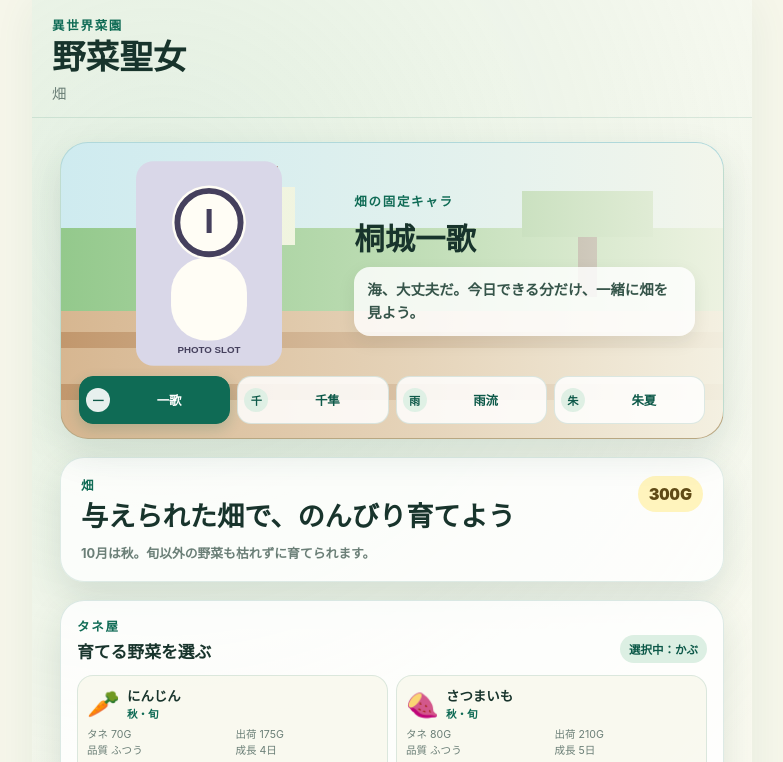
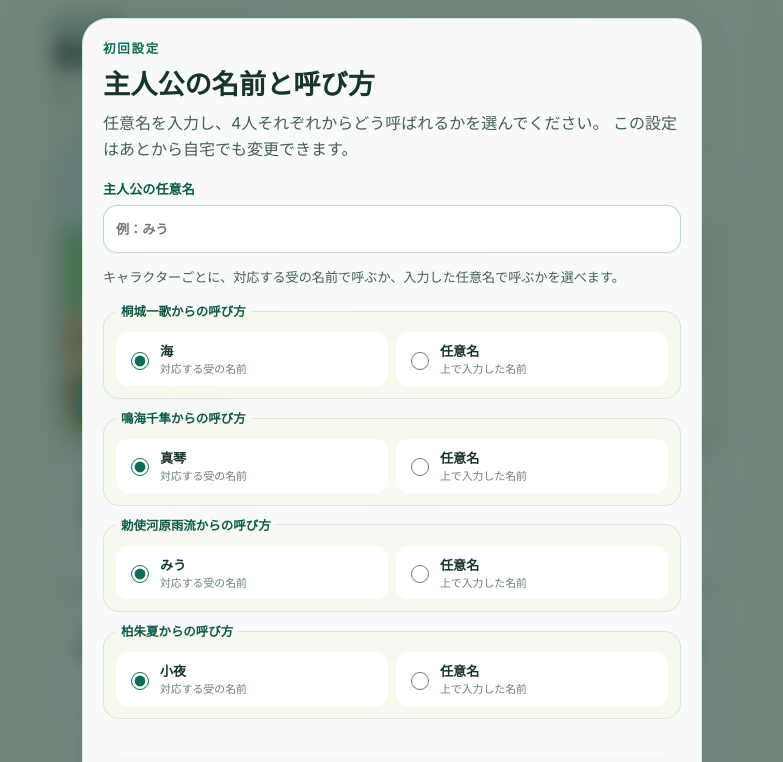
Before and after one commit to miumiu73my-beep/-, a plain HTML site: page index.html in a window 1280 px wide. Shown: the top 762 px of the page, without its empty margins (248-1031 px from the left). Drawn offline with Linux system fonts and the light colour scheme.

Commit message:
STEP 11: mount name setup UI

```diff
--- a/index.html
+++ b/index.html
@@ -14,6 +14,7 @@
   <link rel="icon" type="image/png" href="./assets/icons/icon-192.png" />
   <link rel="stylesheet" href="./assets/styles.css" />
   <link rel="stylesheet" href="./assets/step10.css" />
+  <link rel="stylesheet" href="./assets/step11.css" />
 </head>
 <body>
   <div class="app-shell">
@@ -41,6 +42,8 @@
     </nav>
   </div>
 
+  <div id="name-setup-root" class="name-setup-root"></div>
+
   <noscript>このアプリを遊ぶにはJavaScriptを有効にしてください。</noscript>
   <script type="module" src="./app.js"></script>
 </body>
```
